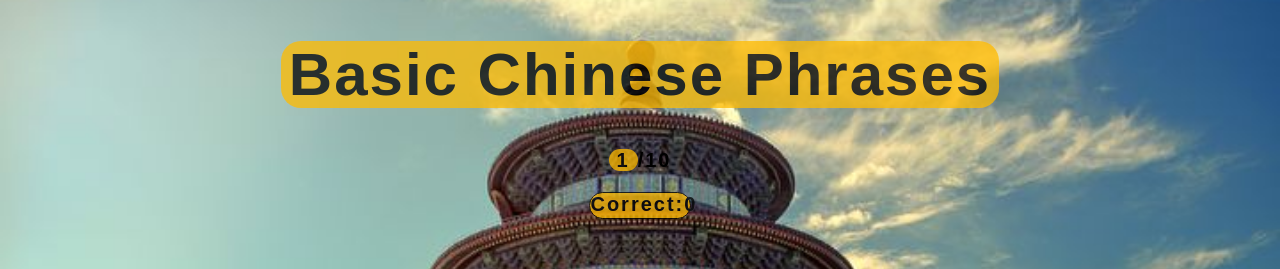
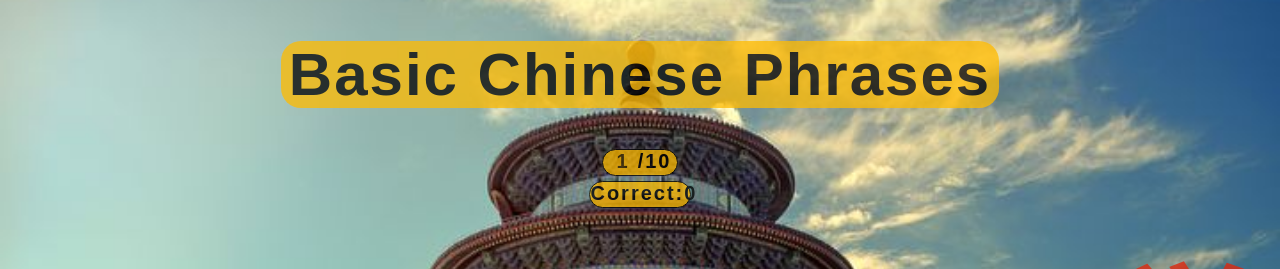
Before and after one commit to ByrneT19/Quiz_App, a plain HTML site: page index.html in a window 1280 px wide. Both pictures are taken after a click on the button "Click to Start!". Shown: the top 269 px of the page. Drawn offline with nearby package versions, Linux system fonts and the light colour scheme; a web font is replaced by a local one.

Commit message:
js update

```diff
--- a/events-jquery.js
+++ b/events-jquery.js
@@ -7,6 +7,7 @@ function startQuiz() {
         $('.questNum').text(1);
         $('h2').hide();
         $('h3').show();
+        $('.grid', '.zhongGuoImg').show();
         generateQuestion();
         rightOrWrong();
         console.log(event);
@@ -76,7 +77,7 @@ function rightOrWrong() {
     $('form').on('submit', function(event) {
         event.preventDefault();
         console.log('click');
-        if ($('input[name=answer]:checked').val() == QUESTIONS[questionNumber].correctAnswer) {
+        if ($('input[name=answer]:checked').val() === QUESTIONS[questionNumber].correctAnswer) {
             console.log('Correct');
             scoreInc();
             correctReturn();
--- a/index.html
+++ b/index.html
@@ -15,7 +15,7 @@
 
         <h1><span class="head-text">Basic Chinese Phrases</span></h1>
         <h2><span class="head-text">Let's learn some basic Mandarin!</span></h2>
-        <h3><span class="head-text questNum">1</span>/10</h3>
+        <h3><span class="head-text questNum" style="display: inline;">1</span>/10</h3>
         <h3 class="scoreNum">Correct:<span>0</span></h3>
         <button name="quiz-start" id="quiz-start">Click to Start!</button>
 
--- a/main.css
+++ b/main.css
@@ -32,8 +32,17 @@ h2 {
 }
 
 h3 {
+    display: none;
+    width: 6%;
+    height: 27px;
+    margin: 5px auto;
     font-size: 20px;
-    display: none;
+    font-weight: bold;
+    border-radius: 15px;
+    background-color: rgb(255, 187, 0);
+    opacity: 0.75;
+    border: 1px solid black;
+    text-align: center;
 }
 
 #quiz-start {
@@ -51,7 +60,7 @@ h3 {
 }
 
 .scoreNum {
-    display: block;
+    display: none;
     width: 8%;
     height: 27px;
     margin: 5px auto;
@@ -102,6 +111,7 @@ h3 {
 
 .grid, .zhongGuoImg {
     float: left;
+    display: none;
 }
 
 img {
```
